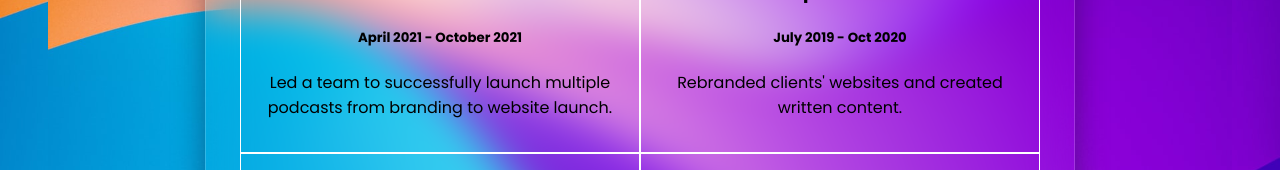
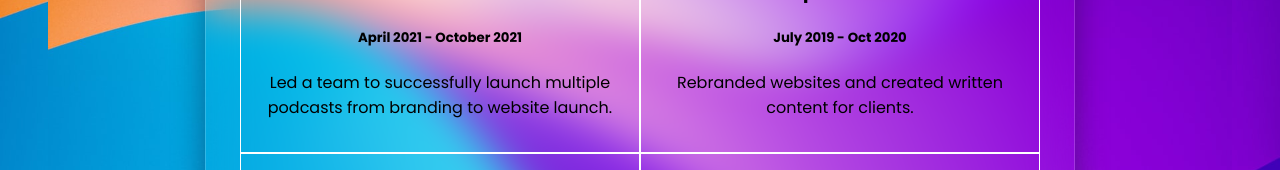
Before and after one commit to eafrancisco04/nextjs-profile-website, a Next.js app: page /resume in a window 1280 px wide. Shown: the part 490-660 px from the top of the page. Built offline with nearby package versions, Linux system fonts and the light colour scheme.

Commit message:
fix wording

```diff
--- a/pages/resume.js
+++ b/pages/resume.js
@@ -37,7 +37,7 @@ export default function Resume() {
                   <h2 className={styles.heading}>Content Writer</h2>
                   <h3 className={styles.subheading}>M Square Media</h3>
                   <h5 className={styles.date}>July 2019 - Oct 2020</h5>
-                  <p className={styles.descr}>Rebranded clients' websites and created written content.</p>
+                  <p className={styles.descr}>Rebranded websites and created written content for clients.</p>
               </div>
 
               <div className={styles.card2}>
```
